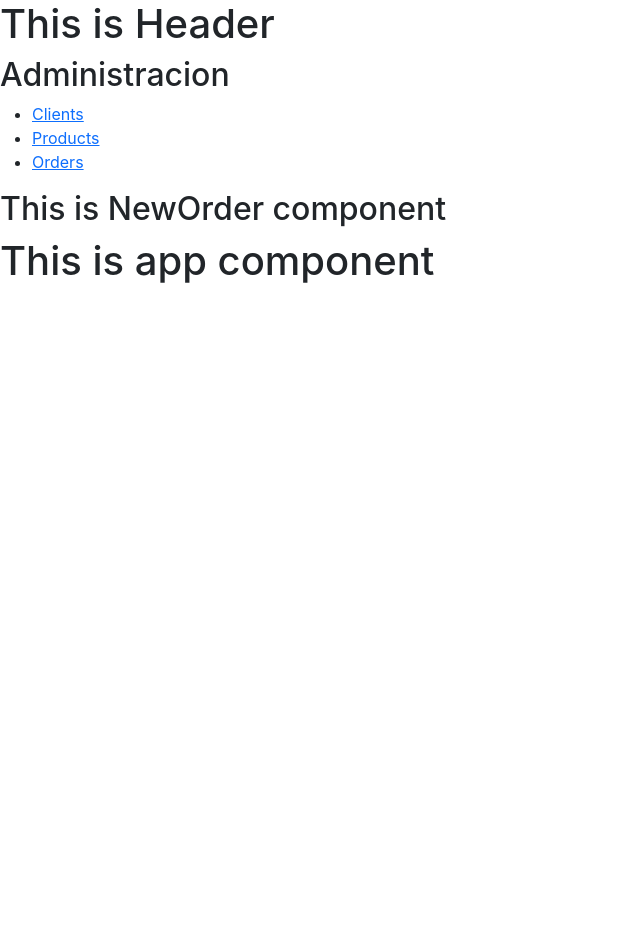
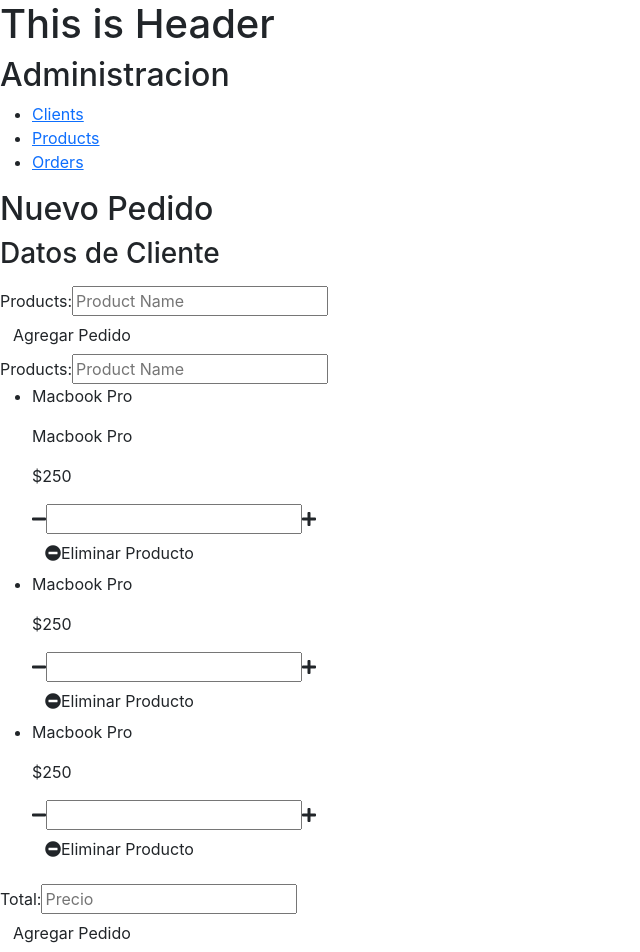
Before and after one commit to ParisArcos/CRM_API-Client, a React (Create React App) app: page /orders/new in a window 1280 px wide. Shown: the top 952 px of the page, without its empty margins (0-640 px from the left). Before the commit the page ends 800 px from the top, so only its background shows below. Built offline with nearby package versions, Linux system fonts and the light colour scheme; no server answers.

Commit message:
build -> 1/2 order search

```diff
--- /dev/null
+++ b/src/components/orders/FormSearchProduct.js
@@ -0,0 +1,22 @@
+import React from "react";
+
+const FormSearchProduct = ({ searchProducts, handleChangeProduct }) => {
+  return (
+    <form onSubmit={searchProducts}>
+      <div className="campo">
+        <label>Products:</label>
+        <input
+          type="text"
+          placeholder="Product Name"
+          name="products"
+          onChange={handleChangeProduct}
+        />
+      </div>
+      <div className="enviar">
+        <input type="submit" className="btn btn-azul" value="Agregar Pedido" />
+      </div>
+    </form>
+  );
+};
+
+export default FormSearchProduct;
--- a/src/components/orders/NewOrder.js
+++ b/src/components/orders/NewOrder.js
@@ -1,9 +1,155 @@
 import React, { useState, useEffect, Fragment } from "react";
+import { useLocation } from "react-router-dom";
+import clientAxios from "../../config/axios";
+import FormSearchProduct from "./FormSearchProduct";
 
 const NewOrder = () => {
+  /**
+   *  This function sets initial state
+   *  orderClient = state  setOrderClient = setState
+   */
+  const [orderClient, setOrderClient] = useState({});
+
+  /**
+   *  This function sets initial state
+   *  productSearch = state  setProductSearch = setState
+   */
+  const [productSearch, setProductSearch] = useState("");
+
+  const { pathname } = useLocation();
+
+  /**
+   *  This function takes the id from the  URL
+   */
+  const getIdFromURL = () => {
+    const pathSplit = pathname.split("/");
+    return pathSplit[pathSplit.length - 1];
+  };
+
+  /**
+   *  This function gets client from the api
+   */
+  const APIcall = async () => {
+    const clientReq = await clientAxios.get(`/clients/${getIdFromURL()}`);
+    setOrderClient(clientReq.data);
+  };
+
+  /**
+   *  useEffect
+   */
+  useEffect(() => {
+    APIcall();
+  });
+
+  /**
+   *  This function gets client from the api
+   */
+  const searchProduct = async (e) => {
+    e.preventDefault();
+  };
+
+  /**
+   *  This function sets products from the product form
+   */
+  const handleChangeProduct = (e) => {
+    setProductSearch(e.target.value);
+  };
+
   return (
     <>
-      <h2>This is NewOrder component</h2>
+      <h2>Nuevo Pedido</h2>
+
+      <div className="ficha-cliente">
+        <h3>Datos de Cliente</h3>
+        <p>
+          {orderClient.name} {orderClient.lastName}
+        </p>
+        <p>
+          {orderClient.email} {orderClient.phoneNumber}
+        </p>
+      </div>
+
+      <FormSearchProduct
+        searchProduct={searchProduct}
+        handleChangeProduct={handleChangeProduct}
+      />
+      <form>
+        <div className="campo">
+          <label>Products:</label>
+          <input type="text" placeholder="Product Name" name="products" />
+        </div>
+
+        <ul className="resumen">
+          <li>
+            <div className="texto-producto">
+              <p className="name">Macbook Pro</p>
+              <p className="description">Macbook Pro</p>
+              <p className="price">$250</p>
+            </div>
+            <div className="acciones">
+              <div className="contenedor-cantidad">
+                <i className="fas fa-minus"></i>
+                <input type="text" name="cantidad" />
+                <i className="fas fa-plus"></i>
+              </div>
+              <button type="button" className="btn btn-rojo">
+                <i className="fas fa-minus-circle"></i>
+                Eliminar Producto
+              </button>
+            </div>
+          </li>
+          <li>
+            <div className="texto-producto">
+              <p className="nombre">Macbook Pro</p>
+              <p className="precio">$250</p>
+            </div>
+            <div className="acciones">
+              <div className="contenedor-cantidad">
+                <i className="fas fa-minus"></i>
+                <input type="text" name="cantidad" />
+                <i className="fas fa-plus"></i>
+              </div>
+              <button type="button" className="btn btn-rojo">
+                <i className="fas fa-minus-circle"></i>
+                Eliminar Producto
+              </button>
+            </div>
+          </li>
+          <li>
+            <div className="texto-producto">
+              <p className="nombre">Macbook Pro</p>
+              <p className="precio">$250</p>
+            </div>
+            <div className="acciones">
+              <div className="contenedor-cantidad">
+                <i className="fas fa-minus"></i>
+                <input type="text" name="cantidad" />
+                <i className="fas fa-plus"></i>
+              </div>
+              <button type="button" className="btn btn-rojo">
+                <i className="fas fa-minus-circle"></i>
+                Eliminar Producto
+              </button>
+            </div>
+          </li>
+        </ul>
+        <div className="campo">
+          <label>Total:</label>
+          <input
+            type="number"
+            name="precio"
+            placeholder="Precio"
+            readonly="readonly"
+          />
+        </div>
+        <div className="enviar">
+          <input
+            type="submit"
+            className="btn btn-azul"
+            value="Agregar Pedido"
+          />
+        </div>
+      </form>
     </>
   );
 };
```
